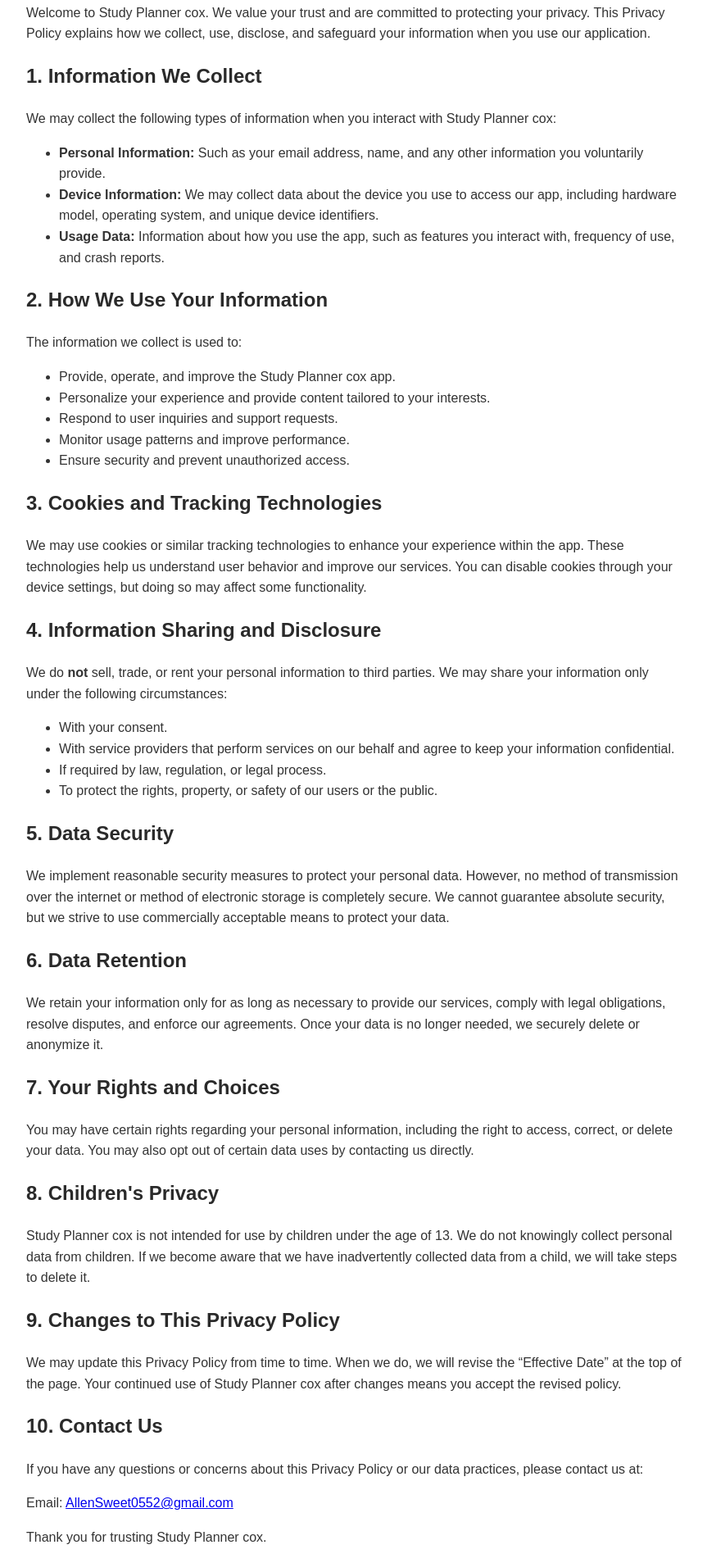
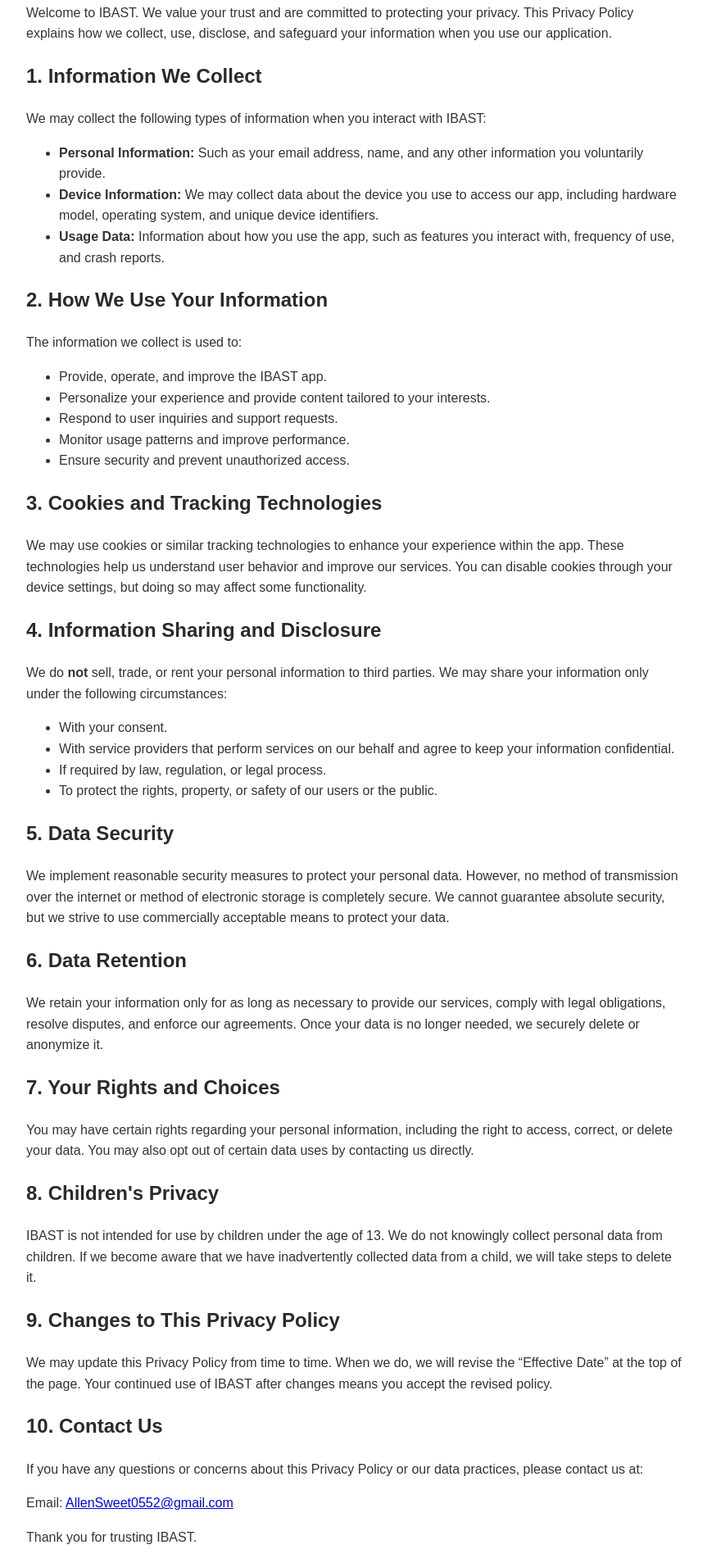
Before and after one commit to cbyinsi/IBAST-WEB, a plain HTML site: page index.html in a window 1280 px wide. Shown: the part 173-2080 px from the top of the page at 82% size, without its empty margins (208-1071 px from the left). Drawn offline with Linux system fonts and the light colour scheme.

Commit message:
Update index.html

```diff
--- a/index.html
+++ b/index.html
@@ -2,7 +2,7 @@
 <html lang="en">
 <head>
   <meta charset="UTF-8">
-  <title>Privacy Policy - Study Planner cox</title>
+  <title>Privacy Policy - IBAST</title>
   <style>
     body {
       font-family: Arial, sans-serif;
@@ -23,10 +23,10 @@
   <h1>Privacy Policy</h1>
   <p>Effective Date: July 28, 2025</p>
 
-  <p>Welcome to Study Planner cox. We value your trust and are committed to protecting your privacy. This Privacy Policy explains how we collect, use, disclose, and safeguard your information when you use our application.</p>
+  <p>Welcome to IBAST. We value your trust and are committed to protecting your privacy. This Privacy Policy explains how we collect, use, disclose, and safeguard your information when you use our application.</p>
 
   <h2>1. Information We Collect</h2>
-  <p>We may collect the following types of information when you interact with Study Planner cox:</p>
+  <p>We may collect the following types of information when you interact with IBAST:</p>
   <ul>
     <li><strong>Personal Information:</strong> Such as your email address, name, and any other information you voluntarily provide.</li>
     <li><strong>Device Information:</strong> We may collect data about the device you use to access our app, including hardware model, operating system, and unique device identifiers.</li>
@@ -36,7 +36,7 @@
   <h2>2. How We Use Your Information</h2>
   <p>The information we collect is used to:</p>
   <ul>
-    <li>Provide, operate, and improve the Study Planner cox app.</li>
+    <li>Provide, operate, and improve the IBAST app.</li>
     <li>Personalize your experience and provide content tailored to your interests.</li>
     <li>Respond to user inquiries and support requests.</li>
     <li>Monitor usage patterns and improve performance.</li>
@@ -65,16 +65,16 @@
   <p>You may have certain rights regarding your personal information, including the right to access, correct, or delete your data. You may also opt out of certain data uses by contacting us directly.</p>
 
   <h2>8. Children's Privacy</h2>
-  <p>Study Planner cox is not intended for use by children under the age of 13. We do not knowingly collect personal data from children. If we become aware that we have inadvertently collected data from a child, we will take steps to delete it.</p>
+  <p>IBAST is not intended for use by children under the age of 13. We do not knowingly collect personal data from children. If we become aware that we have inadvertently collected data from a child, we will take steps to delete it.</p>
 
   <h2>9. Changes to This Privacy Policy</h2>
-  <p>We may update this Privacy Policy from time to time. When we do, we will revise the “Effective Date” at the top of the page. Your continued use of Study Planner cox after changes means you accept the revised policy.</p>
+  <p>We may update this Privacy Policy from time to time. When we do, we will revise the “Effective Date” at the top of the page. Your continued use of IBAST after changes means you accept the revised policy.</p>
 
   <h2>10. Contact Us</h2>
   <p>If you have any questions or concerns about this Privacy Policy or our data practices, please contact us at:</p>
   <p>Email: <a href="mailto:AllenSweet0552@gmail.com">AllenSweet0552@gmail.com</a></p>
 
-  <p>Thank you for trusting Study Planner cox.</p>
+  <p>Thank you for trusting IBAST.</p>
 
 </body>
 </html>
```
